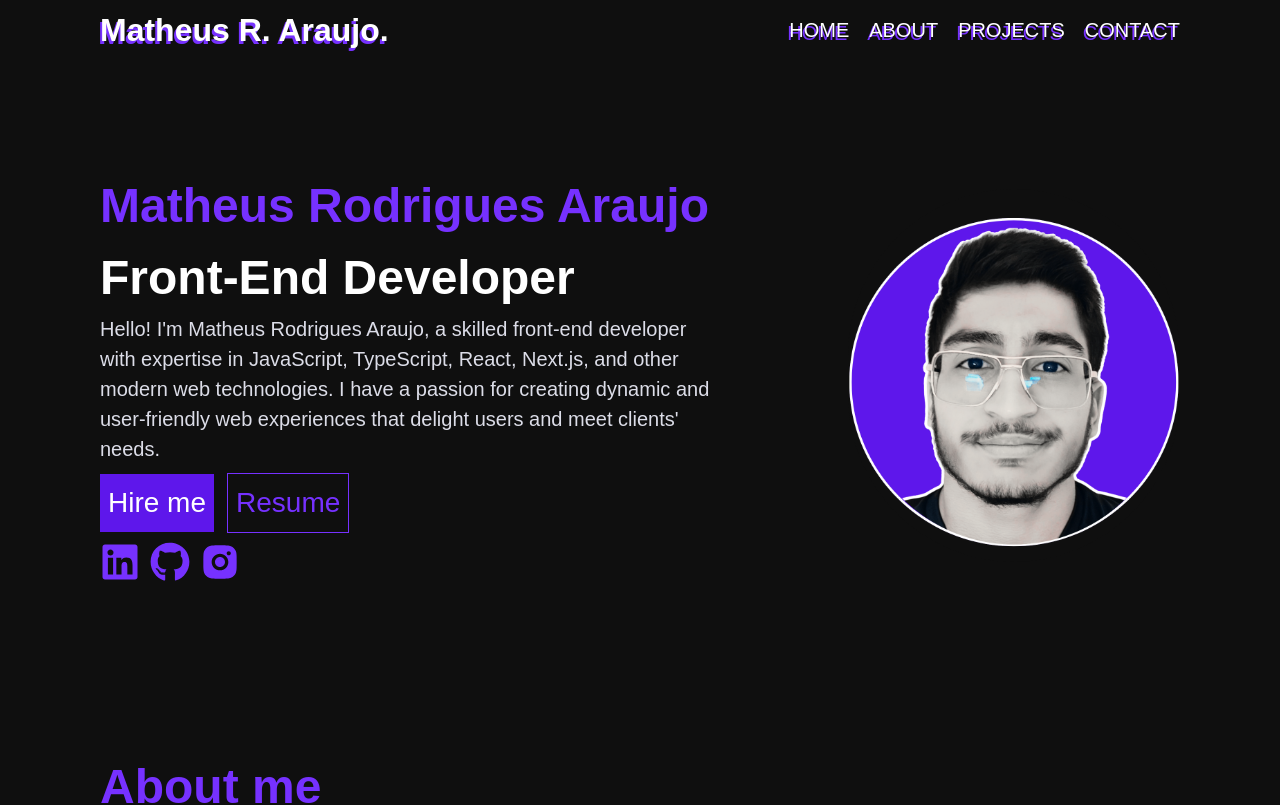
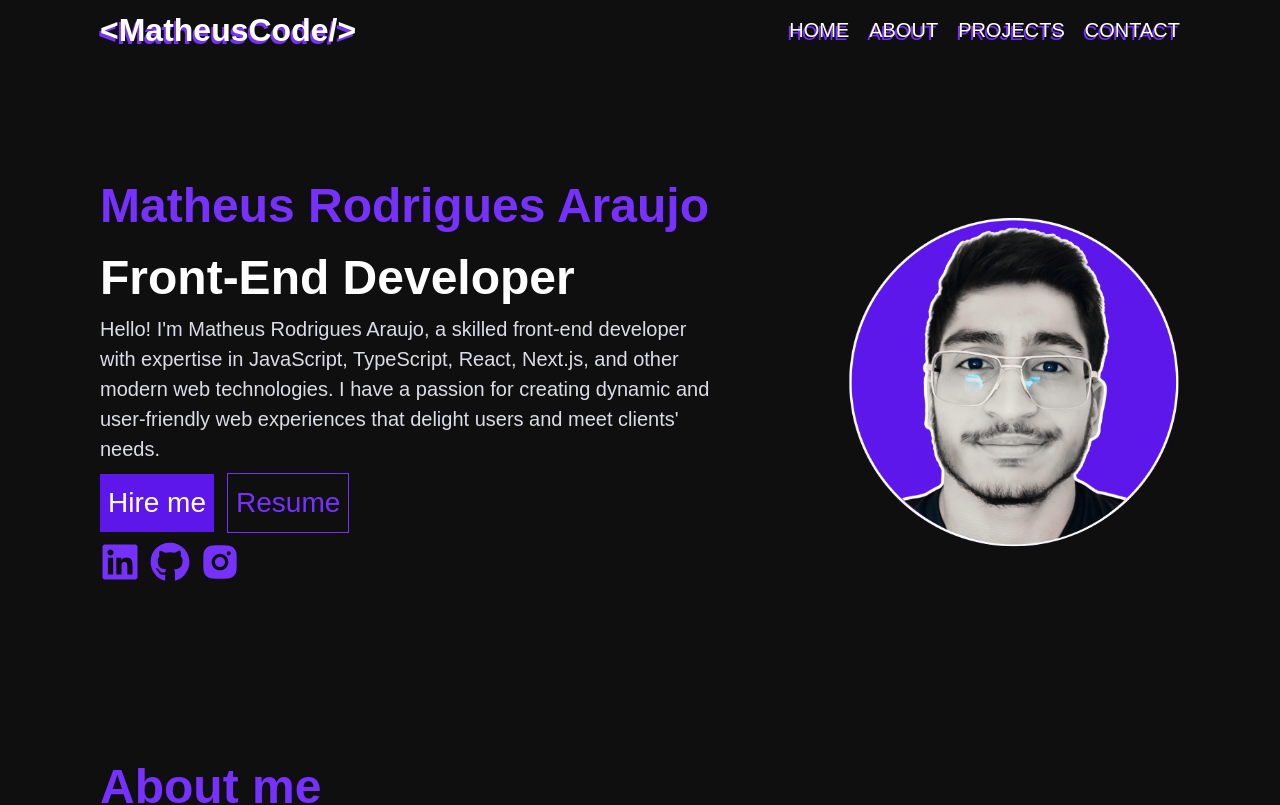
Before and after one commit to Matheus-Rodrigues-Araujo/portfolio, a Next.js app in the folder portfolio-app/: page / in a window 1280 px wide. Shown: the top 805 px of the page. Built offline with nearby package versions, Linux system fonts and the light colour scheme.

Commit message:
new brand

```diff
--- a/portfolio-app/components/header.tsx
+++ b/portfolio-app/components/header.tsx
@@ -15,7 +15,7 @@ export default function Header() {
     <header>
       <nav className="fixed navbar bg-light-dark font-orbitron h-[60px] z-10 flex items-center justify-between gap-12 my-auto w-full">
         <Link href="/" className="brand">
-          Matheus R. Araujo.
+        &lt;MatheusCode/&gt;
         </Link>
         <ul className="hidden lg:flex gap-20 text-[4rem]">
           <Link className="item" href="#main">
--- a/portfolio-app/src/app/layout.js
+++ b/portfolio-app/src/app/layout.js
@@ -17,11 +17,11 @@ const inter = Inter({ subsets: ["latin"] });
 
 export const metadata = {
   authors: [{ name: "MatheusCode" }],
-  title: "Portfolio | Matheus - Front-End Developer",
+  title: "Portfolio | MatheusCode - Front-End Developer",
   description:
     "Welcome to my portfolio! I'm Matheus, a skilled front-end developer proficient in JavaScript, TypeScript, React, Next.js, and more. Explore my projects.",
   keywords:
-    "Front-End Developer, Desenvolvedor Front-End, Frontend, Matheus, Portfolio, Portfólio, JavaScript, React, TypeScript, Next.js, Tailwind, SQL, NoSQL, MongoDB, MySQL, Node.js, Express.js, Bootstrap, Jest, Web Development",
+    "Matheus, MatheusCode, Code, código, Front-End Developer, Desenvolvedor Front-End, Frontend, Portfolio, Portfólio, JavaScript, React, TypeScript, Next.js, Tailwind, SQL, NoSQL, MongoDB, MySQL, Node.js, Express.js, Bootstrap, Jest, Web Development",
   icon: "/logo.svg",
   robots: "index, follow",
 };
```
